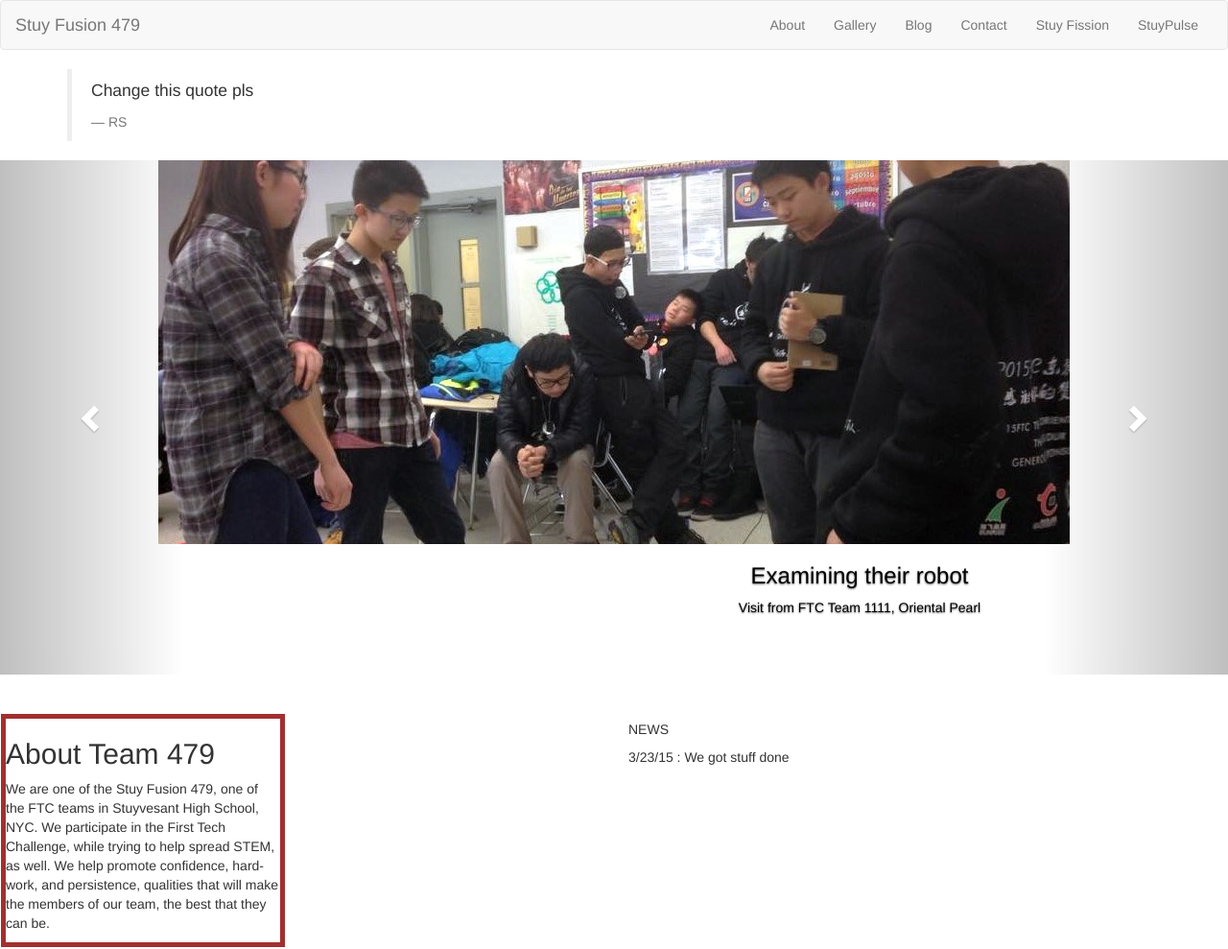
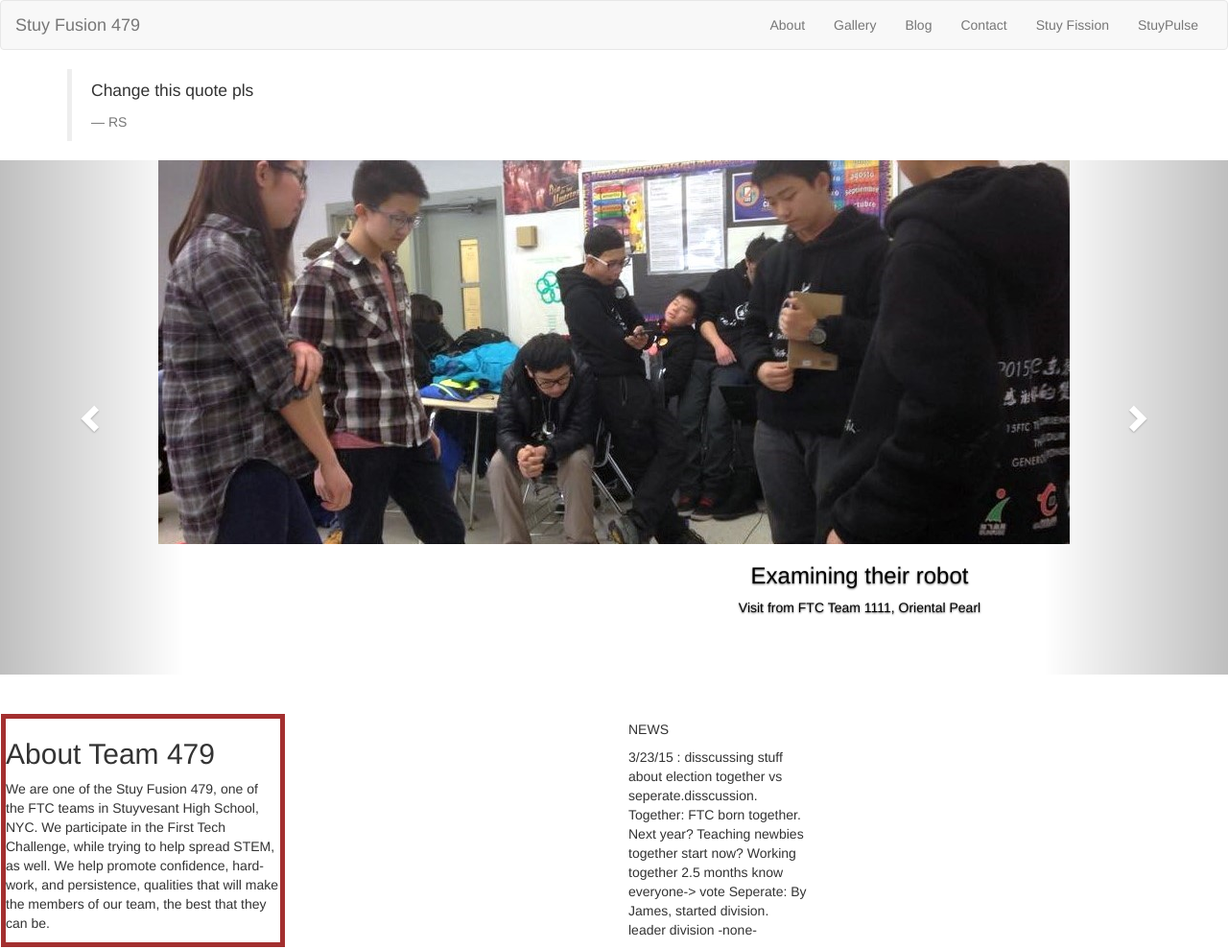
Before and after one commit to stuyfusion/stuyfusion.github.io, a Jekyll site: the page built from index.html, in a window 1280 px wide. Shown: the whole page at 96% size. Built offline with Jekyll 4.4.1, drawn with Linux system fonts in a browser that asks for light colours; nearby versions of some CDN libraries.

Commit message:
Update index.html

```diff
--- a/index.html
+++ b/index.html
@@ -103,7 +103,9 @@ that will make the members of our team, the best that they can be.</p>
 
 
   <h5>NEWS</h5>
-    <p>3/23/15 : We got stuff done</p>
+    <p>3/23/15 : disscussing stuff about election together vs seperate.disscussion.  Together: FTC born together. Next year? Teaching newbies together start now? Working together 2.5 months know everyone-> vote  Seperate: By James, started division. leader division -none-
+
+    </p>
   </div>
 
 </div>
```
